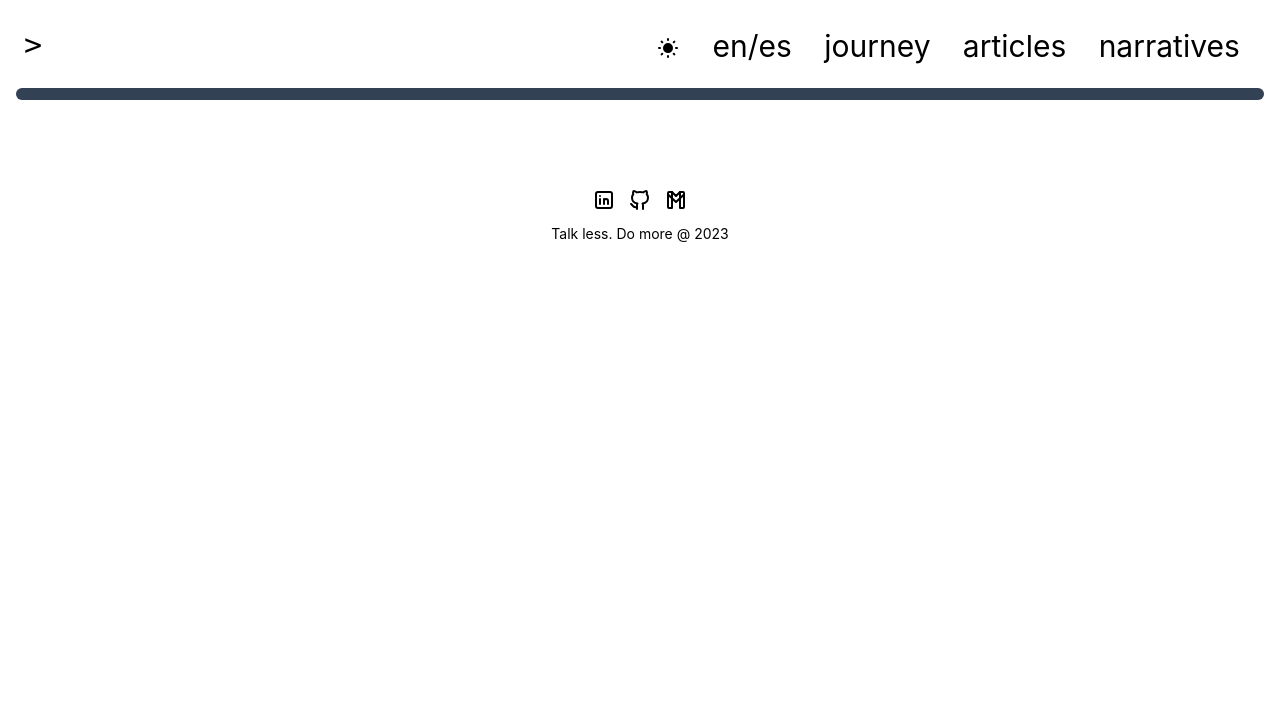
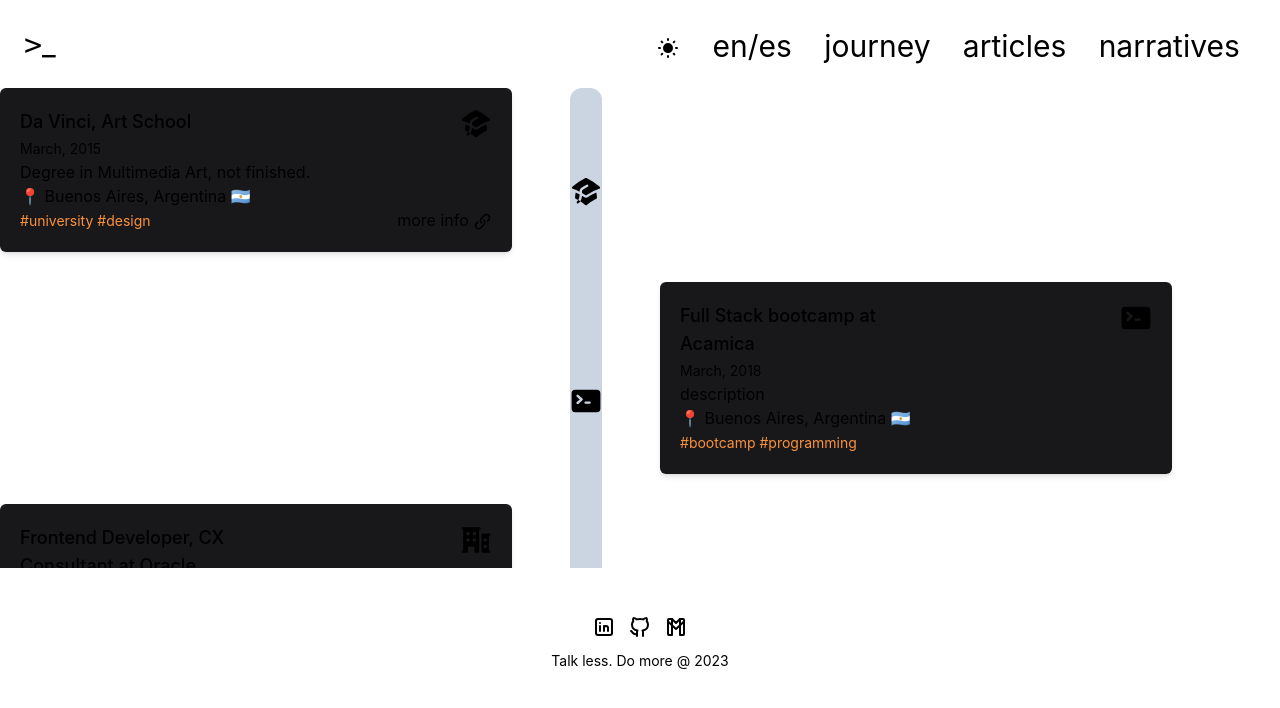
Before and after one commit to retamozo/retamozo, a Next.js app: page /journey in a window 1280 px wide. Shown: the top 708 px of the page. Built offline with nearby package versions, Linux system fonts and the light colour scheme.

Commit message:
Almost there with the timeline component CSS GRID PAPÁ 🇦🇷

```diff
--- a/src/components/Footer/Footer.tsx
+++ b/src/components/Footer/Footer.tsx
@@ -25,7 +25,7 @@ const LINKS = [
 
 export const Footer = () => {
   return (
-    <footer className="mt-20 bg-neutrals-100 text-sm h-14">
+    <footer className="flex h-[150px] justify-center items-center bg-neutrals-100 text-sm">
       <article className="flex flex-col text-center p-2">
         <div className="text-5xl flex justify-center gap-3 mb-3">
           {LINKS.map(({ element, href, key }) => {
--- a/src/components/Navbar/Navbar.tsx
+++ b/src/components/Navbar/Navbar.tsx
@@ -53,7 +53,7 @@ export const Navbar = () => {
                 </li>
               </div>
               <div
-                className={`absolute top-0 left-0 h-full w-full p-5 lg:hidden ${backdropFilter}`}
+                className={`ui-not-open:hidden absolute top-0 left-0 h-full w-full p-5 lg:hidden ${backdropFilter}`}
               >
                 <Transition
                   enter="transition duration-100 ease-out"
--- a/src/components/ProgressBar/ProgressBar.tsx
+++ b/src/components/ProgressBar/ProgressBar.tsx
@@ -1,28 +1,45 @@
-import React, { FunctionComponent } from "react";
+import React, { FunctionComponent, useMemo } from "react";
 
 type Align = "vertical" | "horizontal";
+type Size = "sm" | "default" | "lg" | "xl";
 interface ProgressBarProps {
   align: Align;
   done: number;
+  size: Size;
 }
-const ProgressBar: FunctionComponent<Partial<ProgressBarProps>> = ({
-  align = "horizontal",
-  done = 30,
+
+const ProgressBar: FunctionComponent<ProgressBarProps> = ({
+  align = "vertical",
+  done = 50,
+  size,
 }) => {
-  const containerClass: Record<Align, string> = {
-    horizontal: "w-full min-w-full h-3",
-    vertical: `h-full min-h-[500px]`,
-  };
-
-  const doneClass: Record<Align, string> = {
-    horizontal: `w-[${done}%] h-3`,
-    vertical: `h-[${done}%]`,
+  const styleMap = {
+    horizontal: {
+      container: "flex w-full bg-slate-300  rounded-full h-1.5 ",
+      progress: "animate-grow-x bg-slate-600 h-1.5 rounded-full origin'left",
+      progressCss: {
+        width: `${done}%`,
+      },
+    },
+    vertical: {
+      container:
+        "absolute min-h-full w-4 m-auto bg-slate-300 rounded-full left-0 right-0",
+      progress:
+        "animate-grow-y absolute bg-slate-600 w-4 rounded-full origin-top",
+      progressCss: {
+        height: `${done}%`,
+        widht: "15px",
+      },
+    },
   };
 
   return (
-    <div className="flex justify-center container mx-auto px-4 min-h-full min-w-full">
-      <div className={`bg-slate-200 rounded-xl h- ${containerClass[align]}`}>
-        <div className={`bg-slate-700 rounded-xl ${doneClass[align]}`} />
+    <div className="relative min-h-[450px] overflow-y-scroll">
+      <div className={`${styleMap[align].container}`}>
+        <div
+          className={styleMap[align].progress}
+          style={styleMap[align].progressCss}
+        />
       </div>
     </div>
   );
--- a/src/components/Timeline/Timeline.tsx
+++ b/src/components/Timeline/Timeline.tsx
@@ -1,12 +1,202 @@
+import { timelineData } from "@/data/timeline";
 import React, { FunctionComponent, PropsWithChildren } from "react";
 import { ProgressBar } from "../ProgressBar";
+import { LinkIcon, ArrowDownCircleIcon } from "@heroicons/react/20/solid";
+import _classes from "./styles.module.css";
 
-const Timeline: FunctionComponent<PropsWithChildren> = ({}) => {
+const isOdd = (n: number) => n % 2 === 0;
+const classes = {
+  section:
+    "flex-col w-full snap-center max-h-[300px] relative shadow-md rounded-md p-5 mb-5 bg-zinc-900",
+};
+
+interface TimelineProps<Data> {
+  /**
+   * variants "distributed" | alignLeft | alignRight
+   *
+   *
+   *
+   */
+  data: Data[];
+}
+const Timeline: FunctionComponent<PropsWithChildren<TimelineProps>> = ({
+  data,
+}) => {
+  const rows = timelineData.length;
+  const timelineClickableItems = timelineData.map(({ icon }) => icon);
+  const timelineItems = timelineClickableItems.length;
   return (
-    <div>
-      <ProgressBar />
-    </div>
+    <>
+      <div className="snap-center">
+        <div
+          style={{
+            display: "grid",
+            gridTemplateColumns: "40% 10% 40%",
+            gridTemplateRows: `repeat(${rows}, minmax(100px, auto))`,
+            gap: "10px",
+            overflowY: "scroll",
+            maxHeight: "30rem",
+            overscrollBehaviorY: "contain",
+            scrollSnapType: "y proximity",
+          }}
+        >
+          <div className="relative row-span-full h-full">
+            <div className="h-full text-center m-auto">
+              <div
+                className="bg-slate-300 h-full rounded-xl w-1/4 m-auto"
+                style={{
+                  display: "grid",
+                  gridTemplateColumns: "subgrid",
+                }}
+              >
+                {/* <TimelineItems items={items}/> */}
+                {timelineClickableItems.map((t, i) => {
+                  return (
+                    <div key={i} className="flex flex-col justify-center">
+                      <figure>{t}</figure>
+                    </div>
+                  );
+                })}
+              </div>
+            </div>
+          </div>
+
+          {timelineData.map(
+            (
+              {
+                date,
+                description,
+                icon,
+                id,
+                location,
+                tag,
+                title,
+                hasMoreInfo,
+              },
+              i
+            ) => {
+              return (
+                <section
+                  key={id}
+                  className={classes.section + ""}
+                  style={{
+                    gridColumn: `${isOdd(i) ? "1" : "3"}`,
+                    gridRow: i + 1,
+                  }}
+                >
+                  <header>
+                    <div className="flex justify-between ">
+                      <div>
+                        <h3 className="text-lg font-medium  max-w-[250px]">
+                          {title}
+                        </h3>
+                        <span className="text-sm">{date}</span>
+                      </div>
+                      <div>
+                        <figure>{icon}</figure>
+                      </div>
+                    </div>
+                  </header>
+                  <main>
+                    <p>{description}</p>
+                  </main>
+                  <footer>
+                    <div>
+                      <div className="LOCATION">
+                        <span>📍 {location}</span>
+                      </div>
+                      <div className="TAGS AND CTA flex w-full justify-between">
+                        <div>
+                          {tag.map((t) => (
+                            <span className="text-sm text-orange-400" key={t}>
+                              #{t}{" "}
+                            </span>
+                          ))}
+                        </div>
+                        <div className="flex h-auto">
+                          {hasMoreInfo && (
+                            <>
+                              <button onClick={() => {}}>more info </button>
+                              <LinkIcon className="flex w-[1.2rem] h-[1.2rem] mt-1 ml-1" />
+                            </>
+                          )}
+                        </div>
+                      </div>
+                    </div>
+                  </footer>
+                </section>
+              );
+            }
+          )}
+        </div>
+      </div>
+
+      {/* <div className="grid grid-cols-3 overflow-y-scroll h-[30rem] overscroll-y-contain snap-y mx-5 ">
+
+
+        {timelineData.map(
+          ({
+            date,
+            description,
+            icon,
+            id,
+            location,
+            tag,
+            title,
+            hasMoreInfo,
+          }) => {
+            return (
+              <section key={id} className={classes.section + ""}>
+                <header>
+                  <div className="flex justify-between ">
+                    <div>
+                      <h3 className="text-lg font-medium  max-w-[250px]">
+                        {title}
+                      </h3>
+                      <span className="text-sm">{date}</span>
+                    </div>
+                    <div>
+                      <figure>{icon}</figure>
+                    </div>
+                  </div>
+                </header>
+                <main>
+                  <p>{description}</p>
+                </main>
+                <footer>
+                  <div>
+                    <div className="LOCATION">
+                      <span>📍 {location}</span>
+                    </div>
+                    <div className="TAGS AND CTA flex w-full justify-between">
+                      <div>
+                        {tag.map((t) => (
+                          <span className="text-sm text-orange-400" key={t}>
+                            #{t}{" "}
+                          </span>
+                        ))}
+                      </div>
+                      <div className="flex h-auto">
+                        {hasMoreInfo && (
+                          <>
+                            <button onClick={() => {}}>more info </button>
+                            <LinkIcon className="flex w-[1.2rem] h-[1.2rem] mt-1 ml-1" />
+                          </>
+                        )}
+                      </div>
+                    </div>
+                  </div>
+                </footer>
+              </section>
+            );
+          }
+        )}
+      </div> */}
+    </>
   );
 };
 
+const TimelineItems: FunctionComponent<PropsWithChildren> = ({ children }) => {
+  return <div></div>;
+};
 export default Timeline;
--- /dev/null
+++ b/src/components/Timeline/styles.module.css
@@ -0,0 +1,52 @@
+.wrapper {
+  display: grid;
+  grid-template-columns: repeat(3, 1fr);
+  grid-template-rows: repeat(4, minmax(100px, auto));
+  gap: 10px;
+}
+
+.progressbar {
+  writing-mode: vertical-lr;
+  grid-column: 2;
+  grid-row: 1 / 4;
+  background-color: aquamarine;
+  text-align: center;
+  color: black;
+  font-weight: 600;
+  width: 10%;
+  margin: 0 auto;
+}
+
+.item1 {
+  grid-column: 1;
+  /* grid-row: 1 / 3; */
+  align-self: start;
+  background-color: bisque;
+  width: 100%;
+  height: 100%;
+}
+
+.item2 {
+  grid-column: 3;
+  grid-row: 2;
+  align-self: start;
+  background-color: bisque;
+  width: 100%;
+  height: 100%;
+}
+
+.item3 {
+  grid-column: 1;
+  grid-row: 3;
+  background-color: bisque;
+
+  /* align-self: end;
+  justify-self: end; */
+}
+
+.item4 {
+  grid-column: 4 / 5;
+  grid-row: 4;
+  align-self: end;
+  justify-self: end;
+}
--- a/src/data/timeline.tsx
+++ b/src/data/timeline.tsx
@@ -15,24 +15,27 @@ type EducationTags =
   | "engineering"
   | "university";
 
-type WorkTags = "corp" | "local company" | "fintech" | "start up";
+type WorkTags = "corp" | "localCompany" | "fintech" | "start up";
 
 type CursesType = "bootcamp" | "workshop" | "online course";
 
 type Tag = EducationTags | WorkTags | CursesType;
 
+const iconClass = "h-8 w-8";
+const className = { className: iconClass };
+
 const iconMap: Record<IconKind, ReactElement> = {
-  bigOffice: <BigOfficeIcon />,
-  education: <AcademicCapIcon />,
-  smallOffice: <SmallOfficeIcon />,
-  training: <CommandLineIcon />,
+  bigOffice: <BigOfficeIcon {...className} />,
+  education: <AcademicCapIcon {...className} />,
+  smallOffice: <SmallOfficeIcon {...className} />,
+  training: <CommandLineIcon {...className} />,
 };
 
 type TimelieElements = {
   id: number;
   tag: Tag[];
   location: string;
-  title: string;
+  title: ReactNode;
   description: string;
   date: string;
   icon: ReactElement;
@@ -50,6 +53,10 @@ const base = {
   rel: "noreferrer",
 };
 
+const LINKS = {
+  acamica: "https://www.acamica.com/",
+  oracle: "https://www.oracle.com/ar/cloud/oracle-at-oracle/cx/",
+};
 const createAnchor: CreateAnchor = (child, props = {}) => {
   return createElement("a", { ...base, ...props }, child);
 };
@@ -63,13 +70,17 @@ export const timelineData: TimelieElements[] = [
     date: "March, 2015",
     icon: iconMap["education"],
     location: "Buenos Aires, Argentina 🇦🇷",
+    hasMoreInfo: true,
   },
   {
     id: 2,
     tag: ["bootcamp", "programming"],
-    title: `Full Stack bootcamp, ${createAnchor("Acamica", {
-      href: "www.acamica.com",
-    })}`,
+    title: (
+      <>
+        Full Stack bootcamp at{" "}
+        {createAnchor("Acamica", { href: LINKS.acamica })}
+      </>
+    ),
     date: "March, 2018",
     description: "description",
     icon: iconMap["training"],
@@ -78,17 +89,23 @@ export const timelineData: TimelieElements[] = [
   {
     id: 3,
     tag: ["corp", "engineering"],
-    title: `Frontend Developer, CX Consultant at ${createAnchor("Oracle", {
-      href: "https://www.oracle.com/ar/cloud/oracle-at-oracle/cx/",
-    })}`,
+    title: (
+      <>
+        Frontend Developer, CX Consultant at{" "}
+        {createAnchor("Oracle", {
+          href: LINKS.oracle,
+        })}
+      </>
+    ),
     date: "October 2018",
     description: "First approach in the IT industry",
     icon: iconMap["bigOffice"],
     location: "Buenos Aires, Argentina 🇦🇷",
+    hasMoreInfo: true,
   },
   {
     id: 4,
-    tag: ["local company", "engineering"],
+    tag: ["localCompany", "engineering"],
     date: "October 2019",
     title: "Frontend Developer",
     description: "Joined the ecommerce world ",
@@ -102,6 +119,7 @@ export const timelineData: TimelieElements[] = [
     title: "Frontend Developer | Team Lead",
     description: "One of my most meaningful experiences",
     icon: iconMap["bigOffice"],
-    location: "Remote 📍🌐",
+    location: "Remote",
+    hasMoreInfo: true,
   },
 ];
--- a/src/layouts/v1/Base/Layout.tsx
+++ b/src/layouts/v1/Base/Layout.tsx
@@ -5,7 +5,7 @@ const Layout: FunctionComponent<PropsWithChildren> = ({ children }) => {
   return (
     <>
       <Navbar />
-      {children}
+      <main>{children}</main>
       <Footer />
     </>
   );
--- a/src/pages/_document.tsx
+++ b/src/pages/_document.tsx
@@ -6,7 +6,6 @@ export default function Document() {
     <Html lang="en">
       <Head />
       <body>
-        <div id="overlay" />
         <Main />
         <NextScript />
       </body>
--- a/src/pages/journey.tsx
+++ b/src/pages/journey.tsx
@@ -3,11 +3,7 @@ import { Timeline } from "@/components/Timeline";
 import { AnitamedLayout } from "@/layouts/v1/Animated";
 
 const Journey = () => {
-  return (
-    <AnitamedLayout>
-      <Timeline />
-    </AnitamedLayout>
-  )
+  return <Timeline />;
 };
 
 export default Journey;
--- a/src/styles/globals.css
+++ b/src/styles/globals.css
@@ -15,4 +15,7 @@ html {
 
 main {
   height: auto;
+  box-sizing: border-box;
+  padding: 0;
+  margin: 0;
 }
--- /dev/null
+++ b/src/tailwind/packages/percentWidth.js
@@ -0,0 +1,17 @@
+const plugin = require("tailwindcss/plugin");
+
+const percentageWidth = plugin(({ e, addUtilities }) => {
+  const lista = [...Array(100).keys()];
+
+  const newUtilities = lista.map((x) => {
+    return {
+      [`.${e(`w-${x}%`)}`]: {
+        width: `${x}%`,
+      },
+    };
+  });
+
+  addUtilities(newUtilities, ["responsive"]);
+});
+
+module.exports = percentageWidth;
--- a/tailwind.config.js
+++ b/tailwind.config.js
@@ -6,33 +6,33 @@ module.exports = {
   content: ["./src/**/*.{js,ts,jsx,tsx}"],
   theme: {
     extend: {
-      width: {},
       colors,
       animation: {
-        "toggle-visibility": "toggle-transitioned 1s infinite",
+        "toggle-visibility": "toggle-transitioned .5s infinite",
+        "grow-y": "grow-y 1s ease-out forwards",
+        "grow-x": "grow-x 1s ease-out forwards",
       },
       keyframes: {
         "toggle-transitioned": {
           "0%, 50%": { visibility: "hidden" },
           "51%": { visibility: "visible" },
         },
+        "grow-y": {
+          from: {
+            transform: "scaleY(0)",
+          },
+        },
+        "grow-x": {
+          from: {
+            transform: "scaleX(0)",
+          },
+        },
       },
     },
   },
   plugins: [
     require("@headlessui/tailwindcss"),
-    plugin(({ e, addUtilities }) => {
-      const list = [...Array(100).keys()];
-      const widthWithPercentage = list.map((x) => {
-        return {
-          [`.${e(`w-${x}%`)}`]: {
-            width: `${x}%`,
-          },
-        };
-      });
-
-      addUtilities(widthWithPercentage);
-    }),
+    require("./src/tailwind/packages/percentWidth"),
   ],
   darkMode: "class",
 };
```
